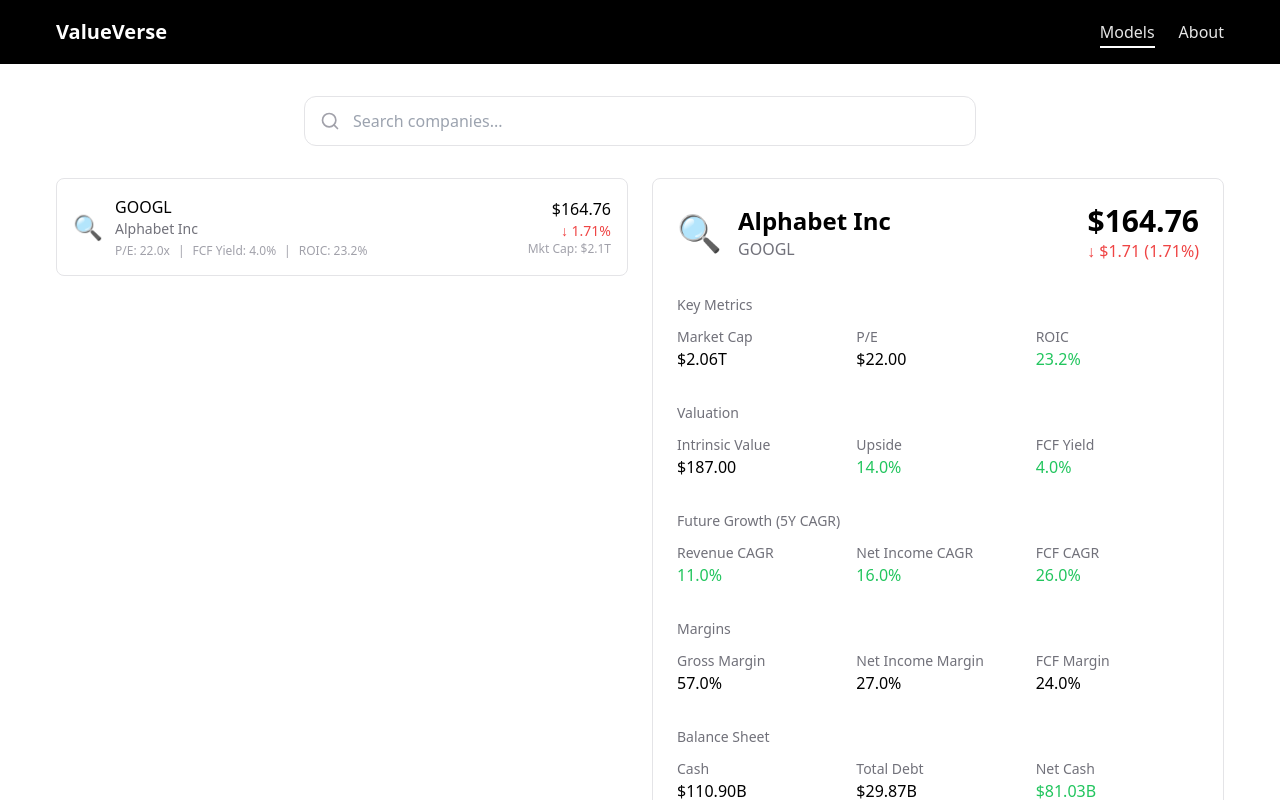
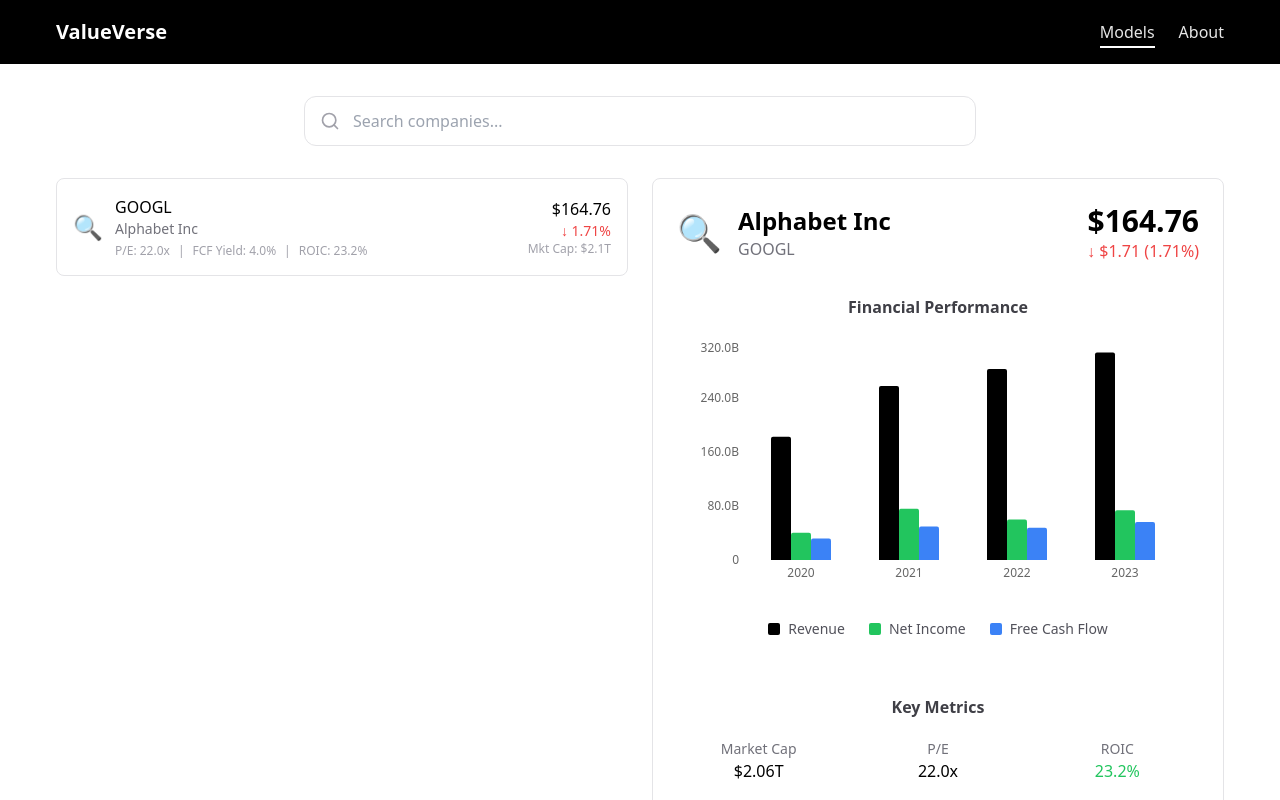
Before and after one commit to avidesai/eclipse-equity, a Next.js app in the folder valueverse/: page /models in a window 1280 px wide. Both pictures are taken after a click on the button 342 px from the left and 227 px from the top of the page. Shown: the top 800 px of the page. Built offline with nearby package versions, Linux system fonts and the light colour scheme.

Commit message:
looks so clean

```diff
--- a/valueverse/package.json
+++ b/valueverse/package.json
@@ -14,7 +14,8 @@
     "next": "15.0.3",
     "next-themes": "^0.4.3",
     "react": "19.0.0-rc-66855b96-20241106",
-    "react-dom": "19.0.0-rc-66855b96-20241106"
+    "react-dom": "19.0.0-rc-66855b96-20241106",
+    "recharts": "^2.13.3"
   },
   "devDependencies": {
     "@types/node": "^20",
--- /dev/null
+++ b/valueverse/src/app/components/PerformanceChart.tsx
@@ -0,0 +1,70 @@
+// src/app/components/PerformanceChart.tsx
+'use client';
+import { BarChart, Bar, XAxis, YAxis, Tooltip, ResponsiveContainer } from 'recharts';
+import { HistoricalMetric } from '../types/stock';
+
+interface PerformanceChartProps {
+  data: HistoricalMetric[];
+}
+
+export default function PerformanceChart({ data }: PerformanceChartProps) {
+  const sortedData = [...data].sort((a, b) => a.year - b.year);
+
+  const formatYAxis = (value: number) => {
+    if (value >= 1e12) return `${(value / 1e12).toFixed(1)}T`;
+    if (value >= 1e9) return `${(value / 1e9).toFixed(1)}B`;
+    if (value >= 1e6) return `${(value / 1e6).toFixed(1)}M`;
+    return value.toString();
+  };
+
+  return (
+    <div className="w-full">
+      <div className="h-64">
+        <ResponsiveContainer width="100%" height="100%">
+          <BarChart
+            data={sortedData}
+            margin={{ top: 5, right: 20, left: 10, bottom: 5 }}
+            barGap={0}
+            barSize={20}
+          >
+            <XAxis
+              dataKey="year"
+              tickLine={false}
+              axisLine={false}
+              style={{ fontSize: '12px' }}
+            />
+            <YAxis
+              tickFormatter={formatYAxis}
+              tickLine={false}
+              axisLine={false}
+              style={{ fontSize: '12px' }}
+            />
+            <Tooltip
+              formatter={(value: number) => [`$${formatYAxis(value)}`]}
+              contentStyle={{
+                backgroundColor: 'white',
+                border: '1px solid #e5e7eb',
+                borderRadius: '6px',
+                fontSize: '12px'
+              }}
+            />
+            <Bar dataKey="revenue" fill="#000000" radius={[2, 2, 0, 0]} />
+            <Bar dataKey="netIncome" fill="#22c55e" radius={[2, 2, 0, 0]} />
+            <Bar dataKey="fcf" fill="#3b82f6" radius={[2, 2, 0, 0]} />
+          </BarChart>
+        </ResponsiveContainer>
+      </div>
+      <div className="flex justify-center gap-6 mt-6 mb-14 text-sm text-zinc-600">
+        <div className="flex items-center gap-2">
+          <div className="w-3 h-3 bg-black rounded-sm"/> Revenue
+        </div>
+        <div className="flex items-center gap-2">
+          <div className="w-3 h-3 bg-green-500 rounded-sm"/> Net Income
+        </div>
+        <div className="flex items-center gap-2">
+          <div className="w-3 h-3 bg-blue-500 rounded-sm"/> Free Cash Flow
+        </div>
+      </div>
+    </div>
+  );
+}
--- a/valueverse/src/app/components/StockDetail.tsx
+++ b/valueverse/src/app/components/StockDetail.tsx
@@ -1,6 +1,7 @@
 // src/app/components/StockDetail.tsx
 'use client';
 import { Stock } from '../types/stock';
+import PerformanceChart from './PerformanceChart';
 
 interface MetricProps {
   label: string;
@@ -15,6 +16,12 @@
   children: React.ReactNode;
 }
 
+const SectionTitle = ({ children }: { children: React.ReactNode }) => (
+  <h3 className="text-base font-semibold text-zinc-700 mb-5 text-center">
+    {children}
+  </h3>
+);
+
 export default function StockDetail({ stock }: { stock: Stock }) {
   const formatNumber = (num: number) => {
     if (num >= 1e12) return `$${(num / 1e12).toFixed(2)}T`;
@@ -25,8 +32,15 @@
 
   const formatPercentage = (num: number) => `${num.toFixed(1)}%`;
 
+  const formatMetricValue = (value: number, isPercentage: boolean, prefix: string) => {
+    if (prefix === 'x') return `${value.toFixed(1)}x`;
+    if (prefix === '$') return `$${value.toFixed(2)}`;
+    if (isPercentage) return formatPercentage(value);
+    return formatNumber(value);
+  };
+
   const Metric = ({ label, value, isPercentage = false, colorCode = false, prefix = '' }: MetricProps) => (
-    <div>
+    <div className="text-center">
       <p className="text-sm text-zinc-500">{label}</p>
       <p className={`font-medium ${
         colorCode && value !== 0
@@ -35,14 +49,14 @@
             : 'text-red-500'
           : ''
       }`}>
-        {prefix}{isPercentage ? formatPercentage(value) : formatNumber(value)}
+        {formatMetricValue(value, isPercentage, prefix)}
       </p>
     </div>
   );
 
   const MetricSection = ({ title, children }: MetricSectionProps) => (
-    <div>
-      <h3 className="text-sm font-medium text-zinc-500 mb-3">{title}</h3>
+    <div className="mb-8">
+      <SectionTitle>{title}</SectionTitle>
       <div className="grid grid-cols-3 gap-4">
         {children}
       </div>
@@ -69,16 +83,22 @@
         </div>
       </div>
 
+      {/* Performance Chart */}
+      <div>
+        <SectionTitle>Financial Performance</SectionTitle>
+        <PerformanceChart data={stock.historicalMetrics} />
+      </div>
+
       {/* Key Metrics */}
       <MetricSection title="Key Metrics">
         <Metric label="Market Cap" value={stock.marketCap} />
-        <Metric label="P/E" value={stock.peRatio} prefix="" />
+        <Metric label="P/E" value={stock.peRatio} prefix="x" />
         <Metric label="ROIC" value={stock.roic} isPercentage colorCode />
       </MetricSection>
 
-      {/* DCF Analysis */}
+      {/* Valuation */}
       <MetricSection title="Valuation">
-        <Metric label="Intrinsic Value" value={stock.intrinsicValue} prefix="" />
+        <Metric label="Intrinsic Value" value={stock.intrinsicValue} prefix="$" />
         <Metric label="Upside" value={stock.upside} isPercentage colorCode />
         <Metric label="FCF Yield" value={stock.fcfYield} isPercentage colorCode />
       </MetricSection>
@@ -97,8 +117,6 @@
         <Metric label="FCF Margin" value={stock.fcfMargin} isPercentage />
       </MetricSection>
 
-
-
       {/* Balance Sheet */}
       <MetricSection title="Balance Sheet">
         <Metric label="Cash" value={stock.cash} />
@@ -106,11 +124,9 @@
         <Metric label="Net Cash" value={stock.netCash} colorCode />
       </MetricSection>
 
-
-
       {/* Historical Performance */}
       <div>
-        <h3 className="text-sm font-medium text-zinc-500 mb-3">Historical Performance</h3>
+        <SectionTitle>Historical Performance</SectionTitle>
         <div className="overflow-x-auto">
           <table className="w-full text-sm">
             <thead>
@@ -118,28 +134,77 @@
                 <th className="text-left pb-2">Year</th>
                 <th className="text-right pb-2">Revenue</th>
                 <th className="text-right pb-2">Net Income</th>
-                <th className="text-right pb-2">FCF</th>
-                <th className="text-right pb-2">Shares</th>
+                <th className="text-right pb-2">Free Cash Flow</th>
               </tr>
             </thead>
             <tbody>
-              {stock.historicalMetrics.map((metric) => (
-                <tr key={metric.year} className="border-t border-zinc-100">
-                  <td className="py-2">{metric.year}</td>
-                  <td className="text-right">{formatNumber(metric.revenue)}</td>
-                  <td className="text-right">{formatNumber(metric.netIncome)}</td>
-                  <td className="text-right">{formatNumber(metric.fcf)}</td>
-                  <td className="text-right">{metric.shares.toLocaleString()}</td>
-                </tr>
-              ))}
+              {[...stock.historicalMetrics]
+                .sort((a, b) => b.year - a.year)
+                .slice(0, -1)
+                .map((metric) => {
+                  const allData = [...stock.historicalMetrics].sort((a, b) => b.year - a.year);
+                  const currentYearIndex = allData.findIndex(m => m.year === metric.year);
+                  const prevYear = allData[currentYearIndex + 1];
+
+                  const getGrowth = (current: number, previous: number) =>
+                    previous ? ((current - previous) / previous) * 100 : null;
+
+                  return (
+                    <tr key={metric.year} className="border-t border-zinc-100">
+                      <td className="py-2">{metric.year}</td>
+                      <td className="text-right">
+                        <div className="flex items-center justify-end gap-2">
+                          {formatNumber(metric.revenue)}
+                          {prevYear && (
+                            <span className={`text-xs px-1.5 py-0.5 rounded-full ${
+                              getGrowth(metric.revenue, prevYear.revenue)! >= 0
+                                ? 'bg-green-100 text-green-700'
+                                : 'bg-red-100 text-red-700'
+                            }`}>
+                              {getGrowth(metric.revenue, prevYear.revenue)!.toFixed(1)}%
+                            </span>
+                          )}
+                        </div>
+                      </td>
+                      <td className="text-right">
+                        <div className="flex items-center justify-end gap-2">
+                          {formatNumber(metric.netIncome)}
+                          {prevYear && (
+                            <span className={`text-xs px-1.5 py-0.5 rounded-full ${
+                              getGrowth(metric.netIncome, prevYear.netIncome)! >= 0
+                                ? 'bg-green-100 text-green-700'
+                                : 'bg-red-100 text-red-700'
+                            }`}>
+                              {getGrowth(metric.netIncome, prevYear.netIncome)!.toFixed(1)}%
+                            </span>
+                          )}
+                        </div>
+                      </td>
+                      <td className="text-right">
+                        <div className="flex items-center justify-end gap-2">
+                          {formatNumber(metric.fcf)}
+                          {prevYear && (
+                            <span className={`text-xs px-1.5 py-0.5 rounded-full ${
+                              getGrowth(metric.fcf, prevYear.fcf)! >= 0
+                                ? 'bg-green-100 text-green-700'
+                                : 'bg-red-100 text-red-700'
+                            }`}>
+                              {getGrowth(metric.fcf, prevYear.fcf)!.toFixed(1)}%
+                            </span>
+                          )}
+                        </div>
+                      </td>
+                    </tr>
+                  );
+                })}
             </tbody>
           </table>
         </div>
       </div>
 
       <button className="w-full py-3 px-4 bg-black text-white rounded-lg
-                       hover:bg-zinc-800 transition-colors duration-200">
-        View Full DCF Model
+                  hover:bg-zinc-800 transition-colors duration-200 font-bold">
+        Download DCF Valuation Model
       </button>
     </div>
   );
--- a/valueverse/src/app/components/StockList.tsx
+++ b/valueverse/src/app/components/StockList.tsx
@@ -1,6 +1,7 @@
 // src/app/components/StockList.tsx
 'use client';
 import { Stock } from '../types/stock';
+import { getStockData } from '../utils/stockUtils';
 
 interface StockListProps {
   onSelectStock: (stock: Stock) => void;
@@ -13,78 +14,7 @@
     return `$${num.toFixed(2)}`;
   };
 
-  // Sample data based on your DCF model
-  const stocks: Stock[] = [
-    {
-      symbol: 'GOOGL',
-      name: 'Alphabet Inc',
-      price: 164.76,
-      change: -1.71,
-      changePercent: -1.71,
-      logo: '🔍',
-      marketCap: 2060869000000,
-      enterpriseValue: 1917219000000,
-      roic: 23.2,
-      revenue: {
-        current: 307400000000,
-        growth: 9,
-        cagr: 11
-      },
-      netIncome: {
-        current: 73795000000,
-        growth: 23,
-        cagr: 16
-      },
-      fcf: {
-        current: 56241000000,
-        growth: 18,
-        cagr: 26
-      },
-      grossMargin: 57,
-      netMargin: 27,
-      fcfMargin: 24,
-      psRatio: 6,
-      peRatio: 22,
-      fcfYield: 4.0,
-      cash: 110900000000,
-      debt: 29867000000,
-      netCash: 81033000000,
-      terminalValue: 2372533000000,
-      intrinsicValue: 187,
-      upside: 14,
-      historicalMetrics: [
-        {
-          year: 2020,
-          revenue: 182500000000,
-          netIncome: 40269000000,
-          fcf: 31872000000,
-          shares: 13529
-        },
-        {
-          year: 2021,
-          revenue: 257600000000,
-          netIncome: 76032000000,
-          fcf: 49560000000,
-          shares: 13275
-        },
-        {
-          year: 2022,
-          revenue: 282800000000,
-          netIncome: 59972000000,
-          fcf: 47640000000,
-          shares: 12943
-        },
-        {
-          year: 2023,
-          revenue: 307400000000,
-          netIncome: 73795000000,
-          fcf: 56241000000,
-          shares: 12516
-        }
-      ]
-    }
-    // Add more stocks as needed
-  ];
+  const stocks = getStockData();
 
   return (
     <div className="space-y-2">
--- /dev/null
+++ b/valueverse/src/app/stockdata/GOOGL.json
@@ -0,0 +1,68 @@
+{
+    "symbol": "GOOGL",
+    "name": "Alphabet Inc",
+    "price": 164.76,
+    "change": -1.71,
+    "changePercent": -1.71,
+    "logo": "🔍",
+    "marketCap": 2060869000000,
+    "enterpriseValue": 1917219000000,
+    "roic": 23.2,
+    "revenue": {
+      "current": 307400000000,
+      "growth": 9,
+      "cagr": 11
+    },
+    "netIncome": {
+      "current": 73795000000,
+      "growth": 23,
+      "cagr": 16
+    },
+    "fcf": {
+      "current": 56241000000,
+      "growth": 18,
+      "cagr": 26
+    },
+    "grossMargin": 57,
+    "netMargin": 27,
+    "fcfMargin": 24,
+    "psRatio": 6,
+    "peRatio": 22,
+    "fcfYield": 4.0,
+    "cash": 110900000000,
+    "debt": 29867000000,
+    "netCash": 81033000000,
+    "terminalValue": 2372533000000,
+    "intrinsicValue": 187,
+    "upside": 14,
+    "historicalMetrics": [
+      {
+        "year": 2020,
+        "revenue": 182500000000,
+        "netIncome": 40269000000,
+        "fcf": 31872000000,
+        "shares": 13529
+      },
+      {
+        "year": 2021,
+        "revenue": 257600000000,
+        "netIncome": 76032000000,
+        "fcf": 49560000000,
+        "shares": 13275
+      },
+      {
+        "year": 2022,
+        "revenue": 282800000000,
+        "netIncome": 59972000000,
+        "fcf": 47640000000,
+        "shares": 12943
+      },
+      {
+        "year": 2023,
+        "revenue": 307400000000,
+        "netIncome": 73795000000,
+        "fcf": 56241000000,
+        "shares": 12516
+      }
+    ]
+  }
--- /dev/null
+++ b/valueverse/src/app/utils/stockUtils.ts
@@ -0,0 +1,16 @@
+// src/app/utils/stockUtils.ts
+import { Stock } from '../types/stock';
+import GOOGL from '../stockdata/GOOGL.json';
+// Import other stock data files as needed
+
+export const getStockData = (): Stock[] => {
+  return [
+    GOOGL as Stock,  // Add type assertion here
+    // Add other stocks as they're added
+  ];
+};
+
+export const getStockBySymbol = (symbol: string): Stock | undefined => {
+  const stocks = getStockData();
+  return stocks.find(stock => stock.symbol === symbol);
+};
```
Also changed, not shown: 1 other file (tests, documents, lock files or other folders).
